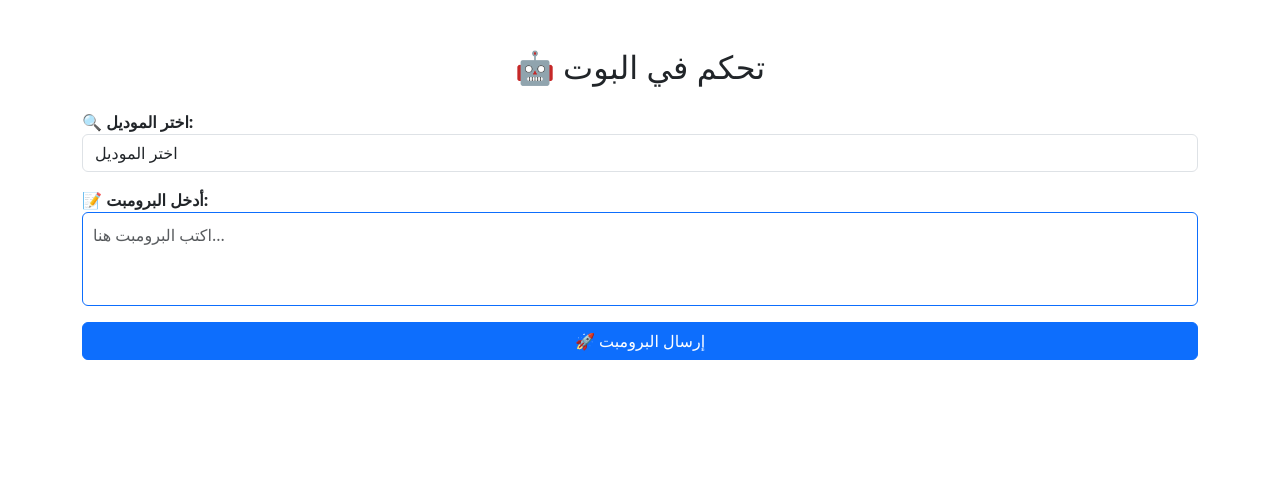
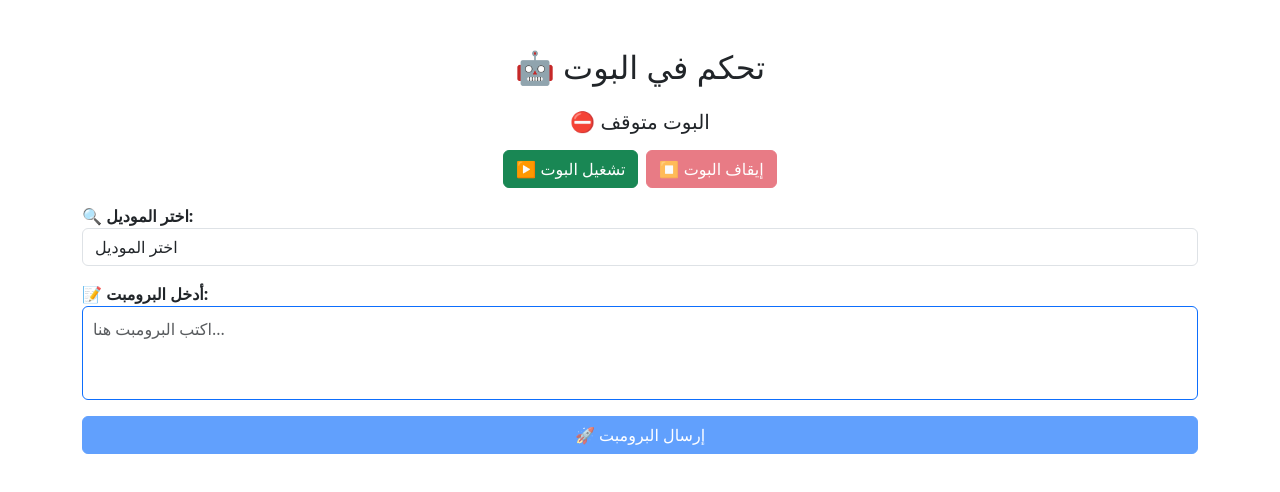
Before and after one commit to AhmedAbdElgwadHassen19/Bot-client, a React (Vite) app: page / in a window 1280 px wide. Shown: the top 492 px of the page. Built offline with nearby package versions, Linux system fonts and the light colour scheme.

Commit message:
creatAppjsx

```diff
--- a/src/App.jsx
+++ b/src/App.jsx
@@ -10,7 +10,33 @@ function App() {
   const [botStatus, setBotStatus] = useState("⛔ البوت متوقف");
   const [botActive, setBotActive] = useState(false);
 
-  // ✅ إرسال الموديل عند تغييره فقط
+  // ✅ تشغيل البوت
+  const handleStartBot = async () => {
+    setBotActive(true);
+    setBotStatus("✅ البوت مفعل");
+
+    try {
+      await axios.post("https://bots-api-production.up.railway.app/api/set-bot-status", { botActive: true });
+    } catch (error) {
+      console.error("❌ فشل في تشغيل البوت:", error);
+    }
+  };
+
+  const handleStopBot = async () => {
+    setBotActive(false);
+    setBotStatus("⛔ البوت متوقف");
+
+    try {
+      await axios.post("https://bots-api-production.up.railway.app/api/set-bot-status", { botActive: false });
+    } catch (error) {
+      console.error("❌ فشل في إيقاف البوت:", error);
+    }
+  };
+
+
+
+
+  // ✅ تغيير الموديل
   const handleModelChange = async (e) => {
     const newModel = e.target.value;
     setModel(newModel);
@@ -23,6 +49,7 @@ function App() {
       console.error("❌ فشل في إرسال الموديل للباك إند:", error);
     }
   };
+
 
   const handleSubmit = async (e) => {
     e.preventDefault();
@@ -38,30 +65,44 @@ function App() {
 
     try {
       await axios.post("https://bots-api-production.up.railway.app/api/send-prompt",
-        { prompt },
+        { prompt, botActive },
         { headers: { "Content-Type": "application/json" } }
       );
 
       setMessage("✅ تم إرسال البرومبت بنجاح!");
-      setBotActive(true);
-      setBotStatus("✅ البوت مفعل");
     } catch (error) {
       setMessage("❌ حدث خطأ أثناء إرسال البرومبت.");
     }
   };
 
+
   return (
     <div className="container mt-5">
       <h2 className="text-center mb-4">🤖 تحكم في البوت</h2>
 
-      <div className="form-group">
-        <label className="fw-bold">🔍 اختر الموديل:</label>
-        <select className="form-control" value={model} onChange={handleModelChange}>
-          <option value="">اختر الموديل</option>
-          <option value="gemini-1.5-pro">Gemini 1.5 Pro</option>
-          <option value="gemini-1.5-ultra">Gemini 1.5 Ultra</option>
-        </select>
+      <div className="text-center mb-3">
+        <h5>{botStatus}</h5>
       </div>
+
+      <div className="d-flex justify-content-center gap-2">
+        <button className="btn btn-success" onClick={handleStartBot} disabled={botActive}>
+          ▶️ تشغيل البوت
+        </button>
+        <button className="btn btn-danger" onClick={handleStopBot} disabled={!botActive}>
+          ⏹️ إيقاف البوت
+        </button>
+      </div>
+
+      <div className="form-group mt-3">
+      <label className="fw-bold">🔍 اختر الموديل:</label>
+      <select className="form-control" value={model} onChange={handleModelChange} required>
+        <option value="">اختر الموديل</option>
+        <option value="gemini-1.5-pro">Gemini 1.5 Pro</option>
+        <option value="gemini-1.5-ultra">Gemini 1.5 Ultra</option>
+        <option value="gemini-1.0-pro">Gemini 1.0 Pro</option>
+      </select>
+    </div>
+
 
       <form onSubmit={handleSubmit} className="mt-3">
         <div className="form-group">
@@ -76,7 +117,7 @@ function App() {
           </textarea>
         </div>
 
-        <button type="submit" className="btn btn-primary w-100 mt-3">
+        <button type="submit" className="btn btn-primary w-100 mt-3" disabled={!botActive || !model }>
           🚀 إرسال البرومبت
         </button>
       </form>
```
